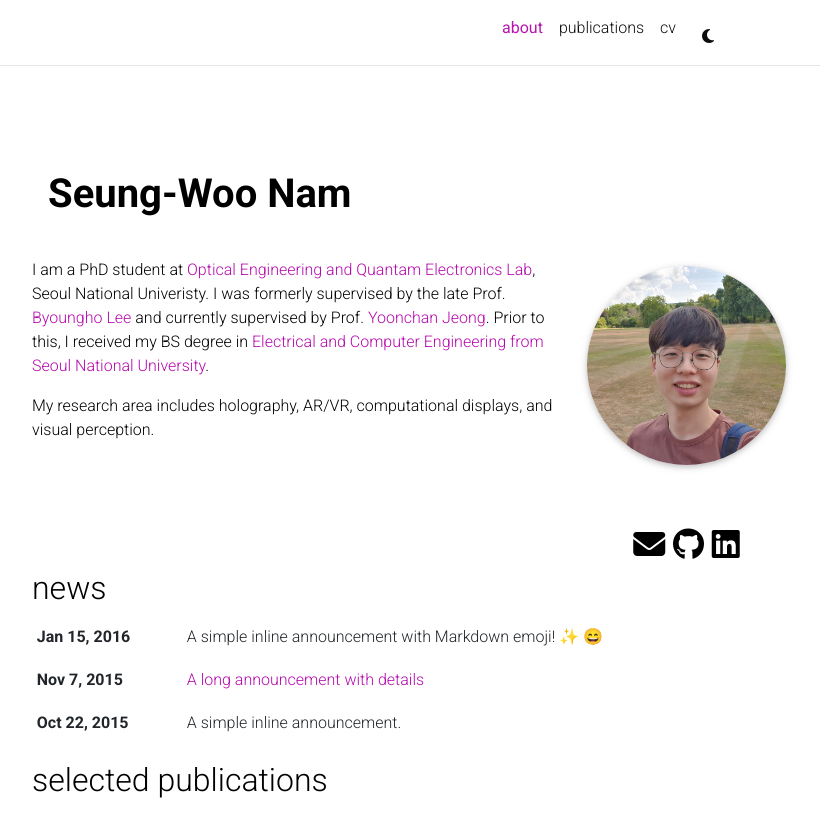
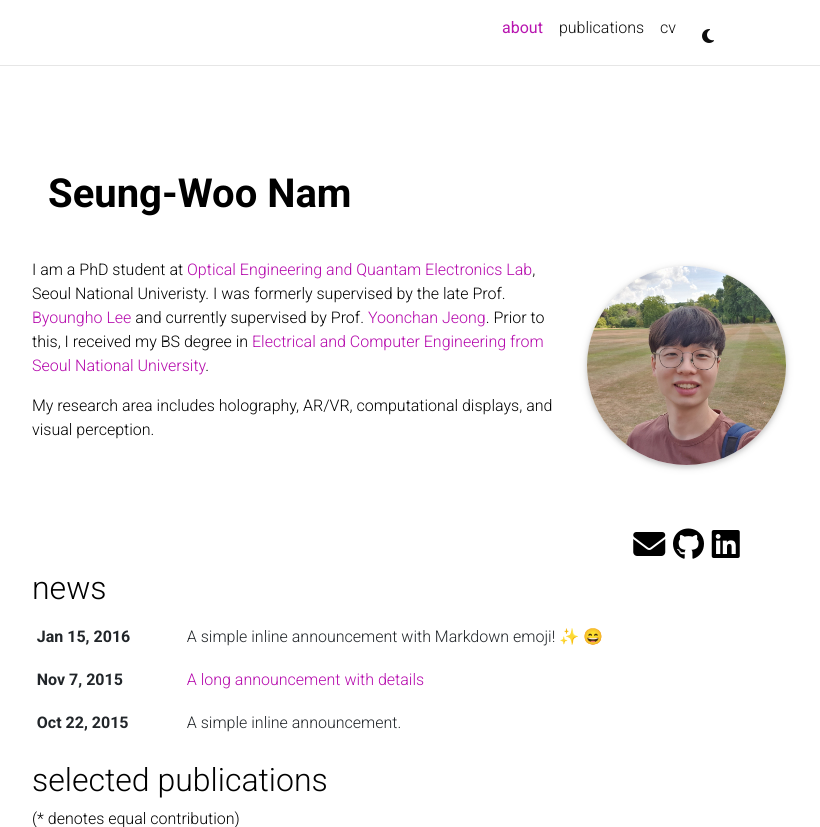
Before and after one commit to nseungwoo/nseungwoo.github.io, a Jekyll site: the page built from _pages/about.md, in a window 1280 px wide and 1033 px high, cut to the strip 0-827 px from the top of the window. Shown: the whole strip, without its empty margins (223-1043 px from the left). Built offline with Jekyll 4.4.1, drawn with Linux system fonts in a browser that asks for light colours; full-size pictures stand in for the smaller copies a plugin makes; emoji names are drawn with the system emoji font; comment, search, counter and statistics services are not loaded; a style sheet for code colours, icons or effects is not loaded.

Commit message:
minor update

```diff
--- a/_config.yml
+++ b/_config.yml
@@ -298,7 +298,7 @@
 filtered_bibtex_keywords: [abbr, abstract, arxiv, bibtex_show, html, pdf, selected, supp, blog, code, poster, slides, website, preview, altmetric]
 
 # Maximum number of authors to be shown for each publication (more authors are visible on click)
-max_author_limit: 4 # leave blank to always show all authors
+max_author_limit: 6 # leave blank to always show all authors
 more_authors_animation_delay: 10  # more authors are revealed on click using animation; smaller delay means faster animation
 
 
--- a/_layouts/about.html
+++ b/_layouts/about.html
@@ -70,6 +70,7 @@
           <!-- Selected papers -->
           {% if page.selected_papers -%}
             <h2><a href="{{ '/publications/' | relative_url }}" style="color: inherit;">selected publications</a></h2>
+            <p>(* denotes equal contribution)</p>
             {%- include selected_papers.html %}
           {%- endif %}
         </article>
--- a/_sass/_base.scss
+++ b/_sass/_base.scss
@@ -54,7 +54,7 @@
 
 figure,
 img {
-  max-width: 60vw;
+  max-width: 90vw;
 }
 
 blockquote {
```
Also changed, not shown: _pages/publications.md (+1 -1 lines).
